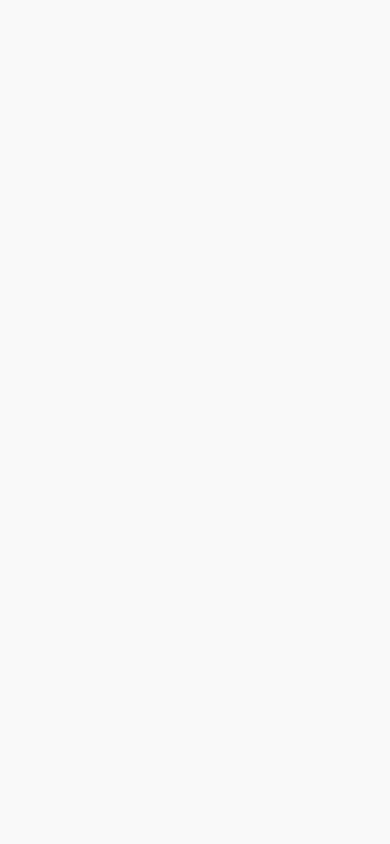
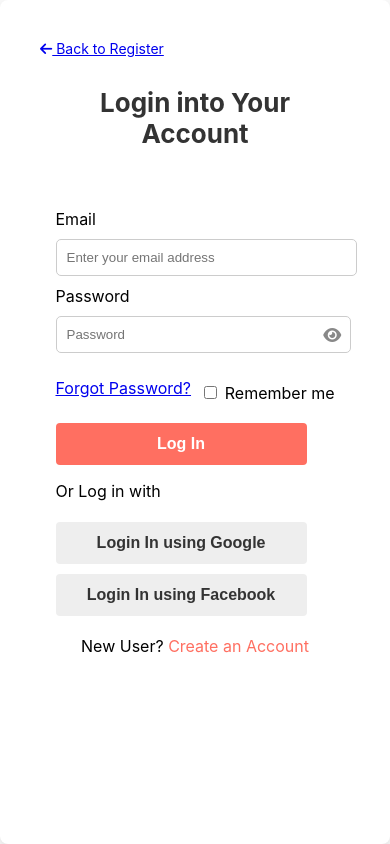
Before and after one commit to BhavyaShah4321/Knowledge-Spark, a React (Create React App) app in the folder knowledge-spark/: page / in a window 390 px wide. Built offline with nearby package versions, Linux system fonts and the light colour scheme.

Commit message:
Login Page and Registration and OTP verification Responsive Design

```diff
--- a/knowledge-spark/src/Common/Authentication/Login.js
+++ b/knowledge-spark/src/Common/Authentication/Login.js
@@ -1,11 +1,82 @@
-import React from 'react'
+import React, { useState } from "react";
+import { Link } from "react-router-dom";
+import loginimg from "../../Image/login-img.png";
 
 function Login() {
+  const [showPassword, setShowPassword] = useState(false);
+
+  const togglePasswordVisibility = () => {
+    setShowPassword(!showPassword);
+  }
+
   return (
-    <>
+    <div className="login-container">
+      <div className="login-left">
+        <img
+          src={loginimg}// Replace with the path to your illustration image
+          alt="Welcome Illustration"
+          className="login-illustration"
+        />
+        <h2>Welcome to DreamsLMS Courses.</h2>
+        <p>
+          Lorem ipsum dolor sit amet, consectetur adipiscing elit, sed do eiusmod
+          tempor incididunt ut labore et dolore magna aliqua. Ut enim ad minim veniam.
+        </p>
+      </div>
 
-    </>
-  )
+      <div className="login-right">
+        <div className="back-to-home">
+          <Link to="/register">
+            <i className="fa-solid fa-arrow-left"></i> Back to Register
+          </Link>
+        </div>
+        <div className="login-form">
+          <h1>Login into Your Account</h1>
+          <form>
+            <label>Email</label>
+            <input
+              type="email"
+              placeholder="Enter your email address"
+              className="input-field"
+            />
+
+            <label>Password</label>
+            <div className="password-field">
+              <input
+                type={showPassword ? "text" : "password"}
+                placeholder="Password"
+                className="input-field"
+              />
+              <span className="password-toggle" onClick={togglePasswordVisibility}>
+                <i className={showPassword ? "fa-solid fa-eye-slash" : "fa-solid fa-eye"}></i>
+              </span>
+            </div>
+
+            <div className="login-options">
+              <a href="/forgot-password" className="forgot-password">Forgot Password?</a>
+              <label>
+                <input type="checkbox" /> Remember me
+              </label>
+            </div>
+
+            <button type="submit" className="btn btn-login">
+              Log In
+            </button>
+
+            <div className="login-alternate">
+              <p>Or Log in with</p>
+              <button className="btn btn-google">Login In using Google</button>
+              <button className="btn btn-facebook">Login In using Facebook</button>
+            </div>
+
+            <p className="new-user">
+              New User? <Link to="/register">Create an Account</Link>
+            </p>
+          </form>
+        </div>
+      </div>
+    </div>
+  );
 }
 
-export default Login
+export default Login;
--- a/knowledge-spark/src/Common/Authentication/Register.js
+++ b/knowledge-spark/src/Common/Authentication/Register.js
@@ -1,7 +1,7 @@
 import { Select, message } from "antd";
 import axios from "axios";
 import React, { useState } from "react";
-import { useNavigate } from "react-router-dom";
+import { Link, useNavigate } from "react-router-dom";
 import loginimg from "../../Image/login-img.png";
 
 function Register() {
@@ -15,6 +15,7 @@ function Register() {
 
     const [state, setState] = useState(initialstate);
     const [showPassword, setShowPassword] = useState(false);
+    const [showConfoirmPassword, setShowConfoirmPassword] = useState(false);
     const [errormessage, seterrormessage] = useState("");
     const [successMessage, setsuccessMessage] = useState("");
     const navigate = useNavigate();
@@ -32,6 +33,9 @@ function Register() {
     const togglePasswordVisibility = () => {
         setShowPassword(!showPassword);
     };
+    const toggleConfoirmPasswordVisibility = () => {
+        setShowConfoirmPassword(!showConfoirmPassword)
+    }
 
     const handleSubmit = async (e) => {
         e.preventDefault();
@@ -77,9 +81,6 @@ function Register() {
 
     return (
         <div className="register-container">
-            <div className="back-to-home-register">
-                <i className="fa-solid fa-arrow-left"></i> Back to Home
-            </div>
             <div className="register-left">
                 <img
                     src={loginimg}
@@ -95,6 +96,11 @@ function Register() {
             </div>
 
             <div className="register-right">
+                <div className="back-to-home-register">
+                    <Link to="/">
+                        <i className="fa-solid fa-arrow-left"></i> Back to Login
+                    </Link>
+                </div>
                 <div className="register-form">
                     <h1>Sign Up into Your Account</h1>
                     <form onSubmit={handleSubmit}>
@@ -156,17 +162,17 @@ function Register() {
                                 name="confirmPassword"
                                 value={state.confirmPassword}
                                 onChange={handleChange}
-                                type={showPassword ? "text" : "password"}
+                                type={showConfoirmPassword ? "text" : "password"}
                                 placeholder="Confirm Password"
                                 className="register-password-input-field"
                             />
                             <span
                                 className="register-password-toggle"
-                                onClick={togglePasswordVisibility}
+                                onClick={toggleConfoirmPasswordVisibility}
                             >
                                 <i
                                     className={
-                                        showPassword ? "fa-solid fa-eye-slash" : "fa-solid fa-eye"
+                                        showConfoirmPassword ? "fa-solid fa-eye-slash" : "fa-solid fa-eye"
                                     }
                                 ></i>
                             </span>
@@ -176,6 +182,12 @@ function Register() {
                         <button type="submit" className="btn btn-signin">
                             Sign Up
                         </button>
+
+                        <div className="Sign-alternate">
+                            <p>Or Sign in with</p>
+                            <button className="btn btn-google">Sign In using Google</button>
+                            <button className="btn btn-facebook">Sign In using Facebook</button>
+                        </div>
                     </form>
                 </div>
             </div>
--- a/knowledge-spark/src/Styles/Main.css
+++ b/knowledge-spark/src/Styles/Main.css
@@ -6,20 +6,44 @@ Template Name: Bootstrap Template, ant Design
 /*============================
  [Table of CSS]
 
- 1. Login
- 2. Register
- 3. OTP Verification
+ 1. Scroll
+ 2. Login
+ 3. Register
+ 4. OTP Verification
 
 ========================================*/
 
-
 /*-----------------
-	1. Login
+	1. Scroll
 -----------------------*/
 
 
+::-webkit-scrollbar {
+	width: 5px;
+	height: 5px;
+}
 
-/* Login.css */
+/* Track */
+::-webkit-scrollbar-track {
+	background: #f1f1f1;
+}
+
+/* Handle */
+::-webkit-scrollbar-thumb {
+	background: #eba259;
+}
+
+/* Handle on hover */
+::-webkit-scrollbar-thumb:hover {
+	background: #eba259;
+}
+
+
+
+/*-----------------
+	2. Login
+-----------------------*/
+
 
 body {
 	font-family: Arial, sans-serif;
@@ -52,19 +76,13 @@ body {
 	justify-content: center;
 	padding: 40px;
 	text-align: center;
+	overflow: hidden;
 }
 
 .back-to-home {
-	position: absolute;
-	top: 30px;
-	right: 50px;
 	cursor: pointer;
 	font-size: 14px;
 	color: #777;
-	display: flex;
-	align-items: center;
-	gap: 5px;
-	text-decoration: none;
 }
 
 .back-to-home:hover {
@@ -94,12 +112,14 @@ body {
 .login-right {
 	flex: 1;
 	padding: 40px;
+	overflow: auto;
 }
 
 .login-form {
 	max-width: 400px;
+	width: 90%;
 	margin: auto;
-	margin-top: 50px;
+	margin-top: 30px;
 }
 
 .login-form h1 {
@@ -131,9 +151,14 @@ body {
 
 .login-options {
 	display: flex;
+	flex-wrap: wrap;
 	justify-content: space-between;
 	align-items: center;
 	margin: 15px 0;
+}
+
+.forgot-password {
+	padding-bottom: 10px;
 }
 
 .btn {
@@ -208,10 +233,18 @@ body {
 	color: #000;
 }
 
+@media (max-width: 768px) {
+
+	.login-left {
+		display: none;
+	}
+
+}
+
 
 
 /*-----------------
-	2.  Register
+	3.  Register
 -----------------------*/
 
 
@@ -234,6 +267,7 @@ body {
 	justify-content: center;
 	padding: 40px;
 	text-align: center;
+	overflow: hidden;
 }
 
 .register-illustration {
@@ -261,11 +295,14 @@ body {
 	padding: 40px;
 	display: flex;
 	flex-direction: column;
-	justify-content: center;
+	justify-content: flex-start;
+	overflow: scroll;
+	overflow-x: hidden;
 }
 
 .register-form {
 	max-width: 400px;
+	width: 90%;
 	margin: auto;
 }
 
@@ -282,8 +319,19 @@ body {
 	width: 100%;
 	padding: 10px;
 	margin: 10px 0;
+	margin-right: 10px;
+	padding-right: 2px;
 	border: 1px solid #ccc;
 	border-radius: 4px;
+	box-sizing: border-box;
+}
+
+.type-select {
+	margin-top: 10px;
+	margin-bottom: 10px;
+	width: 100%;
+	color: #333;
+	height: 38px;
 }
 
 .register-password-field {
@@ -293,7 +341,7 @@ body {
 .register-password-toggle {
 	position: absolute;
 	top: 50%;
-	right: -10px;
+	right: 10px;
 	transform: translateY(-50%);
 	cursor: pointer;
 	color: #888;
@@ -362,16 +410,10 @@ body {
 }
 
 .back-to-home-register {
-	position: absolute;
-	top: 20px;
-	right: 20px;
+	margin-bottom: 20px;
 	font-size: 14px;
 	color: #777;
 	cursor: pointer;
-	display: flex;
-	align-items: center;
-	gap: 5px;
-	text-decoration: none;
 }
 
 .back-to-home-register i {
@@ -382,21 +424,20 @@ body {
 	color: #333;
 }
 
-.type-select {
-	margin-top: 10px;
-	margin-bottom: 10px;
-	width: 420px;
-	color: #333;
-	height: 38px;
-}
-
-
 @media (max-width: 768px) {
 	.register-container {
 		flex-direction: column;
 	}
 
-	.register-left,
+	.register-container {
+		overflow: auto;
+
+	}
+
+	.register-left {
+		display: none;
+	}
+
 	.register-right {
 		flex: none;
 		width: 100%;
@@ -412,11 +453,43 @@ body {
 	}
 }
 
+@media (max-width: 500px) {
+
+	.register-username-field,
+	.register-email-field,
+	.register-password-input-field {
+		width: 90%;
+	}
+
+	.type-select {
+		width: 90%;
+	}
+
+	.register-password-field {
+		position: relative;
+	}
+
+	.register-password-toggle {
+		position: absolute;
+		top: 50%;
+		right: 50px;
+		transform: translateY(-50%);
+		cursor: pointer;
+		color: #888;
+	}
+
+	.register-password-toggle:hover {
+		color: #333;
+	}
+
+	.btn {
+		width: 90%;
+	}
+}
 
 /*--------------------------
-	3. OTP VErification
+	4. OTP VErification
 --------------------------------*/
-
 .OTP-container {
 	display: flex;
 	width: 100vw;
@@ -461,6 +534,7 @@ body {
 	background: #fff;
 	padding: 20px;
 	box-shadow: -5px 0 15px rgba(0, 0, 0, 0.1);
+	width: 100%;
 }
 
 .OTP-form {
@@ -512,3 +586,35 @@ body {
 .OTP-submit-button:hover {
 	background: #40a9ff;
 }
+
+.link-resend-otp {
+	text-decoration: none;
+}
+
+/* Responsive Styles */
+@media (max-width: 1024px) {
+
+	/* Laptop */
+	.OTP-left {
+		display: none;
+	}
+
+	.OTP-right {
+		flex: 1;
+		width: 100%;
+	}
+}
+
+@media (max-width: 768px) {
+
+	/* Tablet and Mobile */
+	.OTP-left {
+		display: none;
+	}
+
+	.OTP-right {
+		flex: 1;
+		width: 100%;
+		padding: 20px;
+	}
+}
```
Also changed, not shown: knowledge-spark/src/Common/Authentication/OTPVerification.js (+62 -3 lines).
